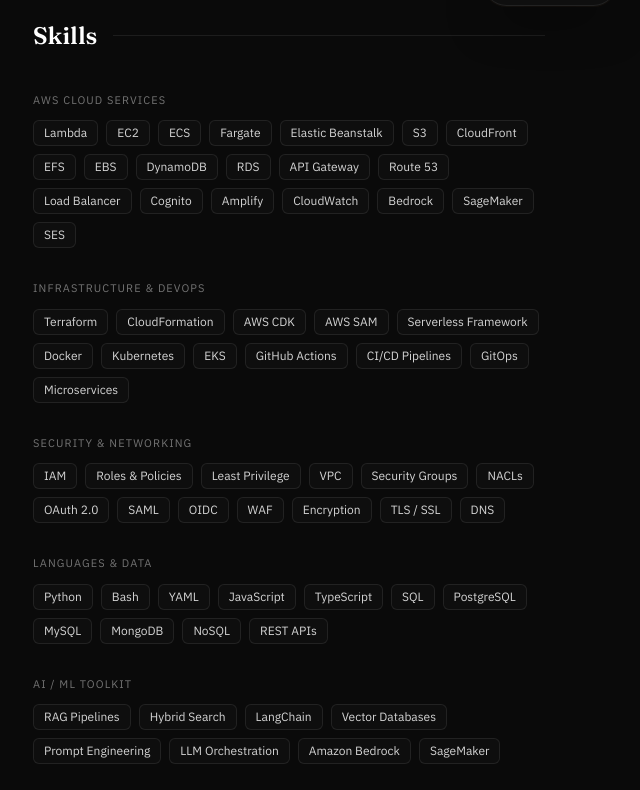
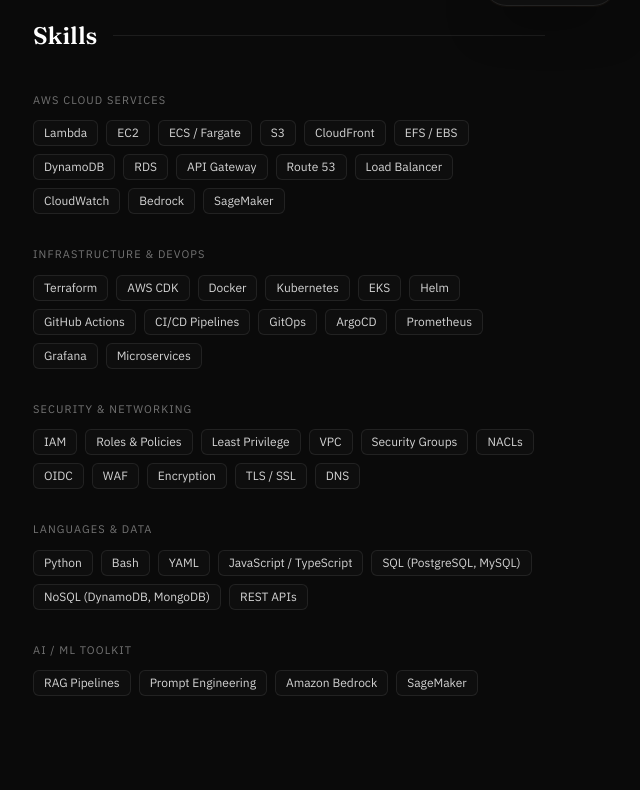
Before and after one commit to medysaly/mehdi-portfolio, a Next.js app: page / in a window 1280 px wide. Shown: the part 770-1560 px from the top of the page, without its empty margins (639-1279 px from the left). Built offline with nearby package versions, Linux system fonts and the light colour scheme.

Commit message:
Refine Skills: add Helm/ArgoCD/Prometheus/Grafana, group SQL/NoSQL, tighten AI toolkit

```diff
--- a/src/components/Skills.tsx
+++ b/src/components/Skills.tsx
@@ -9,40 +9,35 @@
     skills: [
       "Lambda",
       "EC2",
-      "ECS",
-      "Fargate",
-      "Elastic Beanstalk",
+      "ECS / Fargate",
       "S3",
       "CloudFront",
-      "EFS",
-      "EBS",
+      "EFS / EBS",
       "DynamoDB",
       "RDS",
       "API Gateway",
       "Route 53",
       "Load Balancer",
-      "Cognito",
-      "Amplify",
       "CloudWatch",
       "Bedrock",
       "SageMaker",
-      "SES",
     ],
   },
   {
     title: "Infrastructure & DevOps",
     skills: [
       "Terraform",
-      "CloudFormation",
       "AWS CDK",
-      "AWS SAM",
-      "Serverless Framework",
       "Docker",
       "Kubernetes",
       "EKS",
+      "Helm",
       "GitHub Actions",
       "CI/CD Pipelines",
       "GitOps",
+      "ArgoCD",
+      "Prometheus",
+      "Grafana",
       "Microservices",
     ],
   },
@@ -55,8 +50,6 @@
       "VPC",
       "Security Groups",
       "NACLs",
-      "OAuth 2.0",
-      "SAML",
       "OIDC",
       "WAF",
       "Encryption",
@@ -70,13 +63,9 @@
       "Python",
       "Bash",
       "YAML",
-      "JavaScript",
-      "TypeScript",
-      "SQL",
-      "PostgreSQL",
-      "MySQL",
-      "MongoDB",
-      "NoSQL",
+      "JavaScript / TypeScript",
+      "SQL (PostgreSQL, MySQL)",
+      "NoSQL (DynamoDB, MongoDB)",
       "REST APIs",
     ],
   },
@@ -84,11 +73,7 @@
     title: "AI / ML Toolkit",
     skills: [
       "RAG Pipelines",
-      "Hybrid Search",
-      "LangChain",
-      "Vector Databases",
       "Prompt Engineering",
-      "LLM Orchestration",
       "Amazon Bedrock",
       "SageMaker",
     ],
```
